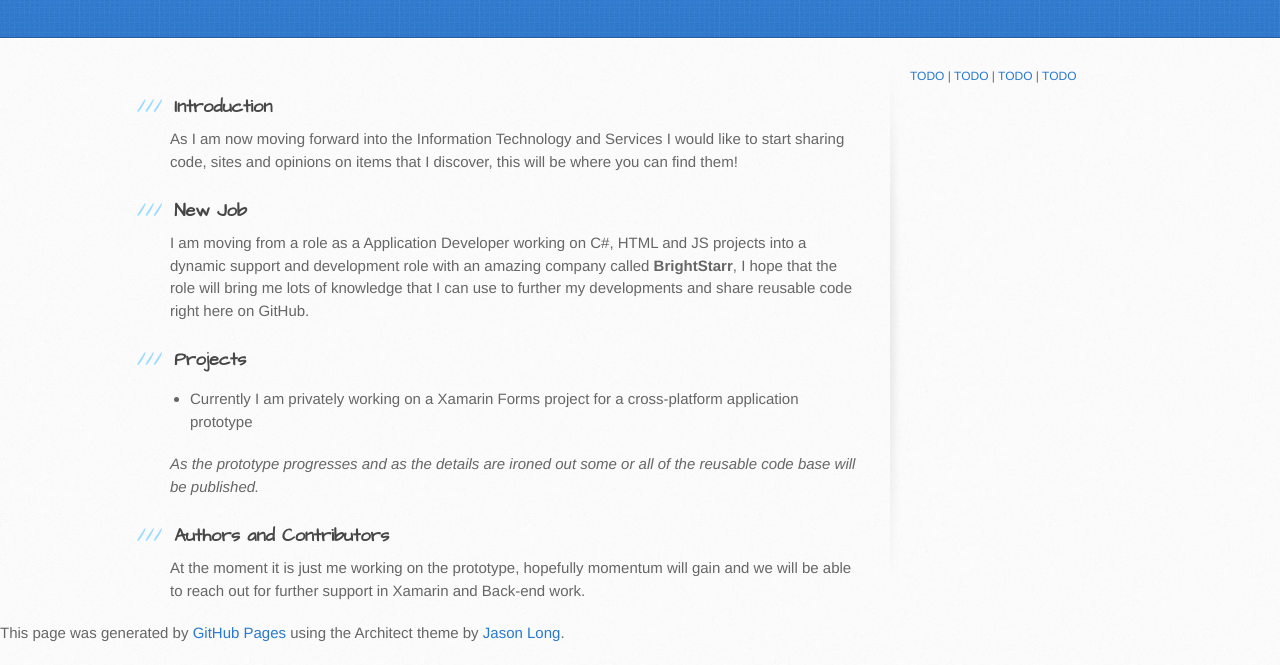
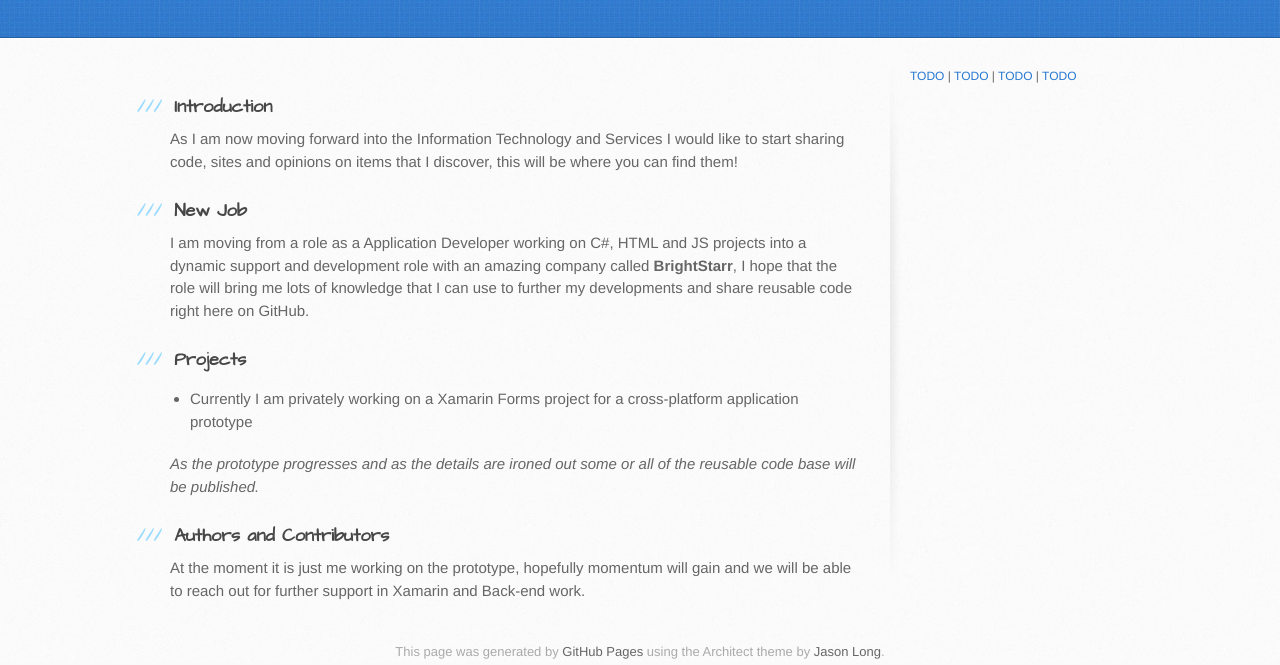
Before and after one commit to DanAdrenaline/danadrenaline.github.io, a plain HTML site: page index.html in a window 1280 px wide. Shown: the part 163-828 px from the top of the page. Drawn offline with Linux system fonts and the light colour scheme.

Commit message:
Added Footer Tag

```diff
--- a/index.html
+++ b/index.html
@@ -64,6 +64,6 @@
       </div>
     </div>
 
-  <p>This page was generated by <a href="https://pages.github.com">GitHub Pages</a> using the Architect theme by <a href="https://twitter.com/jasonlong">Jason Long</a>.</p>
+  <footer>This page was generated by <a href="https://pages.github.com">GitHub Pages</a> using the Architect theme by <a href="https://twitter.com/jasonlong">Jason Long</a>.</footer>
   </body>
 </html>
```
